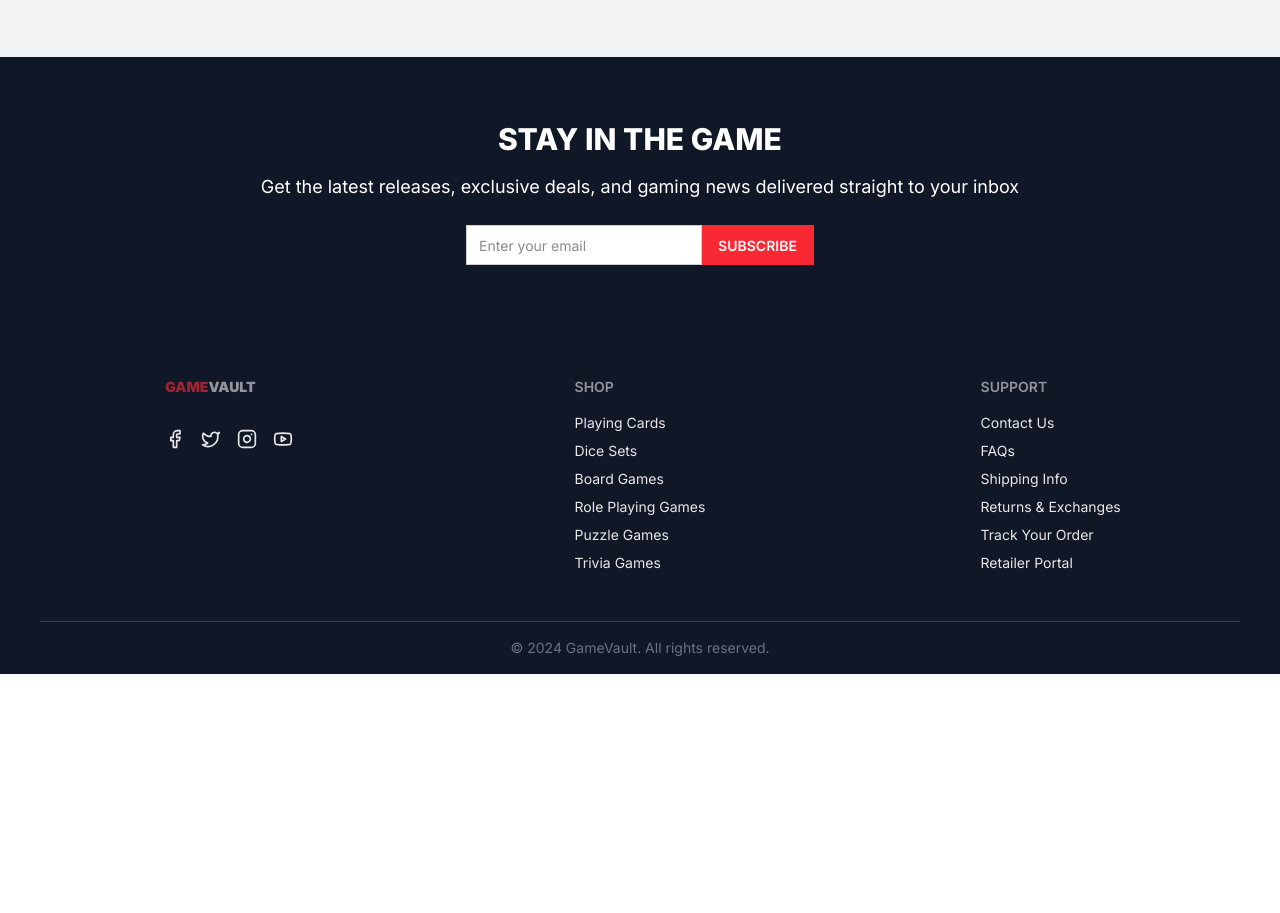
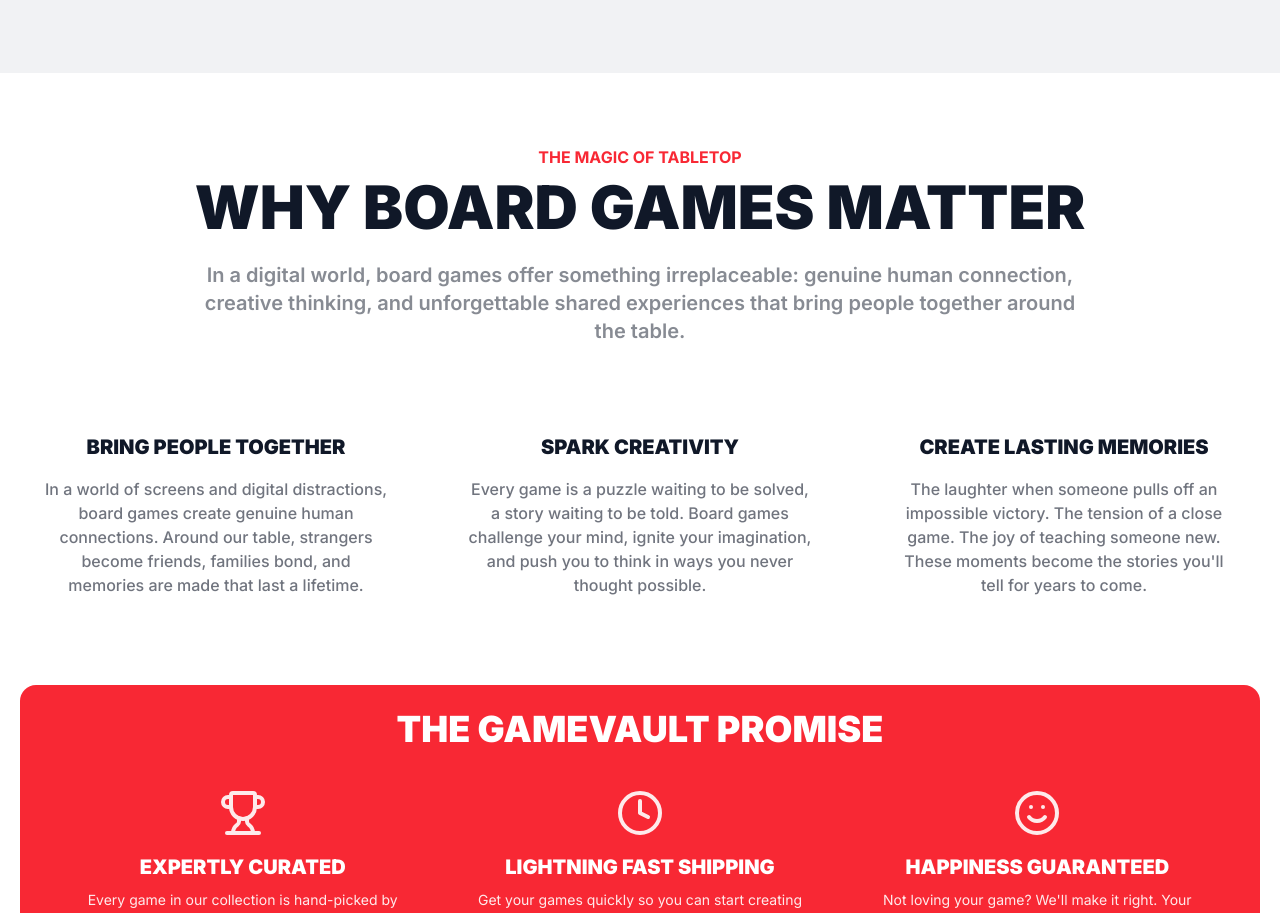
Before and after one commit to Jatti045/SEG3125-A4, a React (Vite) app: page / in a window 1280 px wide. Shown: the part 1880-2793 px from the top of the page. Before the commit the page ends 2554 px from the top, so only its background shows below. Built offline with nearby package versions, Linux system fonts and the light colour scheme.

Commit message:
Finished mainpage, missing data

```diff
--- a/src/components/home/ExploreCategories.jsx
+++ b/src/components/home/ExploreCategories.jsx
@@ -33,9 +33,9 @@
         <section className={"bg-base-300 relative"}>
             <div className={"container mx-auto pt-16 pb-20 px-5"}>
                 <div className={"flex text-base-content justify-center items-center"}>
-                    <div className={"font-black text-center"}>
-                        <p className={"text-md uppercase mt-2"}>Explore by type</p>
-                        <h1 className={"text-4xl uppercase lg:text-6xl"}>Game Categories</h1>
+                    <div className={"text-center"}>
+                        <p className={"font-bold text-md uppercase mt-4"}>Explore by type</p>
+                        <h1 className={"font-black mt-2 text-4xl uppercase lg:text-6xl"}>Game Categories</h1>
                     </div>
                 </div>
                 <div className={"mt-15 place-self-center grid grid-cols-2 gap-5 lg:min-h-40 lg:grid-cols-4"}>
--- /dev/null
+++ b/src/components/home/WhyBoardGames.jsx
@@ -0,0 +1,86 @@
+import {Link} from "react-router-dom";
+import { Trophy, Clock, Smile } from "lucide-react"
+
+const WhyBoardGames = function () {
+    const experiences = [
+        {
+            title: "BRING PEOPLE TOGETHER",
+            description:
+                "In a world of screens and digital distractions, board games create genuine human connections. Around our table, strangers become friends, families bond, and memories are made that last a lifetime.",
+        },
+        {
+            title: "SPARK CREATIVITY",
+            description:
+                "Every game is a puzzle waiting to be solved, a story waiting to be told. Board games challenge your mind, ignite your imagination, and push you to think in ways you never thought possible.",
+        },
+        {
+            title: "CREATE LASTING MEMORIES",
+            description:
+                "The laughter when someone pulls off an impossible victory. The tension of a close game. The joy of teaching someone new. These moments become the stories you'll tell for years to come.",
+        },
+    ]
+
+
+    return (
+        <section className={"bg-base-100 relative"}>
+            <div className={"container mx-auto pt-16 pb-20 px-5"}>
+                <div className={"text-center"}>
+                    <p className={"text-md font-bold text-primary uppercase mt-2"}>The magic of tabletop</p>
+                    <h1 className={"text-4xl font-black uppercase lg:text-6xl mt-2"}>Why board games matter</h1>
+                    <p className={"text-xl font-semibold text-base-content/50 mt-6 max-w-4xl mx-auto"}>In a digital world, board games offer something irreplaceable: genuine human connection, creative thinking, and unforgettable shared experiences that bring people together around the table.</p>
+                </div>
+                <div className={"grid grid-cols-1 lg:grid-cols-3 gap-8 mt-16"}>
+                    {experiences.map((experience, i) => (
+                        <div className="card  transition-all duration-200 bg-base-100" key={i}>
+                            <div className="card-body items-center text-center">
+                                <h2 className="font-black text-xl">{experience.title}</h2>
+                                <p className={"font-medium text-base-content/60 mt-2 text-base"}>{experience.description}</p>
+                            </div>
+                        </div>
+                    ))}
+                </div>
+                <div className="card bg-primary text-primary-content w-full mt-16">
+                    <div className="card-body items-center px-10">
+                        <h3 class="text-3xl lg:text-4xl font-black">THE GAMEVAULT PROMISE</h3>
+                        <div className="grid grid-cols-1 md:grid-cols-3 gap-8 mt-8">
+                            <div className="flex flex-col items-center">
+                                <Trophy className="w-12 h-12 mb-4 opacity-90"/>
+                                <h4 className="font-black text-xl mb-2">EXPERTLY CURATED</h4>
+                                <p className="opacity-90 text-center">
+                                    Every game in our collection is hand-picked by passionate gamers who know what makes
+                                    a great
+                                    experience.
+                                </p>
+                            </div>
+                            <div className="flex flex-col items-center">
+                                <Clock className="w-12 h-12 mb-4 opacity-90"/>
+                                <h4 className="font-black text-xl mb-2">LIGHTNING FAST SHIPPING</h4>
+                                <p className="opacity-90 text-center">
+                                    Get your games quickly so you can start creating memories. Most orders ship within
+                                    24 hours.
+                                </p>
+                            </div>
+                            <div className="flex flex-col items-center">
+                                <Smile className="w-12 h-12 mb-4 opacity-90"/>
+                                <h4 className="font-black text-xl mb-2">HAPPINESS GUARANTEED</h4>
+                                <p className="opacity-90 text-center">
+                                    Not loving your game? We'll make it right. Your satisfaction is our top priority.
+                                </p>
+                            </div>
+                        </div>
+                        <p className="text-xl opacity-90 mt-6 max-w-3xl mx-auto text-center">We believe that the right game can
+                            transform any gathering into an unforgettable adventure. That's why we're obsessed with
+                            finding and sharing the games that create those magical moments.</p>
+                        <div className={"flex gap-4 mt-5 uppercase"}>
+                            <Link to={"/about"} className={"btn btn-lg text-primary hover:bg-primary hover:text-white hover:btn-outline font-black"}>Our Story</Link>
+                            <Link to={"/shop"} className={"btn btn-lg btn-outline font-black hover:bg-base-100 hover:text-primary"}>Start exploring</Link>
+                        </div>
+
+                    </div>
+                </div>
+            </div>
+        </section>
+    );
+}
+
+export default WhyBoardGames;
--- a/src/components/ui/Footer.jsx
+++ b/src/components/ui/Footer.jsx
@@ -4,13 +4,13 @@
 const Footer = () => {
   return (
     <footer className="bg-base-content">
-      <div className="hero py-12">
+      <div className="hero py-12 container mx-auto">
         <div className="hero-content text-center">
           <div className="w-full">
-            <h2 className="text-3xl font-extrabold text-base-100">
+            <h2 className="text-5xl font-extrabold text-base-100">
               STAY IN THE GAME
             </h2>
-            <p className="mt-4 text-lg text-base-100">
+            <p className="mt-4 text-xl text-base-100">
               Get the latest releases, exclusive deals, and gaming news
               delivered straight to your inbox
             </p>
@@ -92,7 +92,7 @@
         </div>
       </div>
 
-      <div className=" text-center mx-10 py-4 border-t border-gray-700 text-secondary">
+      <div className=" text-center mx-10 py-4 border-t border-gray-700 text-secondary container mx-auto">
         <p className="text-sm">© 2024 GameVault. All rights reserved.</p>
       </div>
     </footer>
--- a/src/pages/home/Home.jsx
+++ b/src/pages/home/Home.jsx
@@ -2,6 +2,7 @@
 import Banner from "@/components/home/Banner.jsx";
 import FeaturedGames from "@/components/home/FeaturedGames.jsx";
 import ExploreCategories from "@/components/home/ExploreCategories.jsx";
+import WhyBoardGames from "@/components/home/WhyBoardGames.jsx";
 
 const Home = () => {
   return (
@@ -9,6 +10,7 @@
         <Banner />
         <FeaturedGames />
         <ExploreCategories />
+        <WhyBoardGames />
     </>
   );
 };
```
